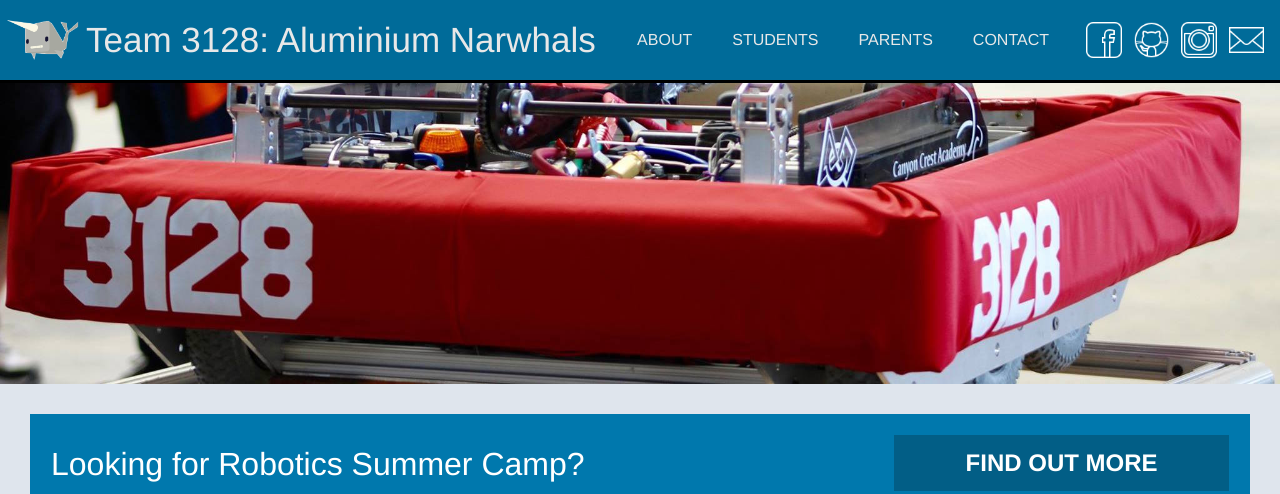
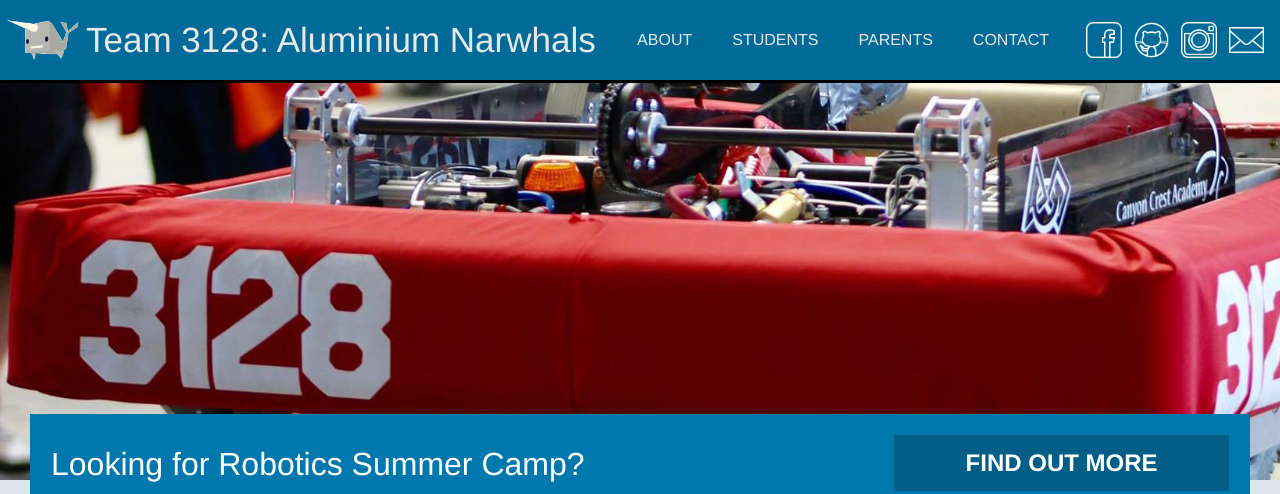
Before and after one commit to uynitsuj/team3128.github.io, a Jekyll site: the page built from index.html, in a window 1280 px wide and 1400 px high. Shown: the top 494 px of the window. Built offline with Jekyll 4.4.1, drawn with Linux system fonts in a browser that asks for light colours; grey boxes are pictures that could not be loaded.

Commit message:
Updated Stylez Again

```diff
--- a/_layouts/default.html
+++ b/_layouts/default.html
@@ -11,15 +11,15 @@
         background-position: left 0px;
 	}
 
-	@media screen and (min-width: 1200px) {
+	@media screen and (min-width: 1600px) {
     	body {
     		background-size: contain;
     	}
     }
 
-    @media screen and (max-width: 1200px) {
+    @media screen and (max-width: 1600px) {
     	body {
-    		background-size: 1200px;
+    		background-size: 1600px;
     	}
     }
   </style>
```
